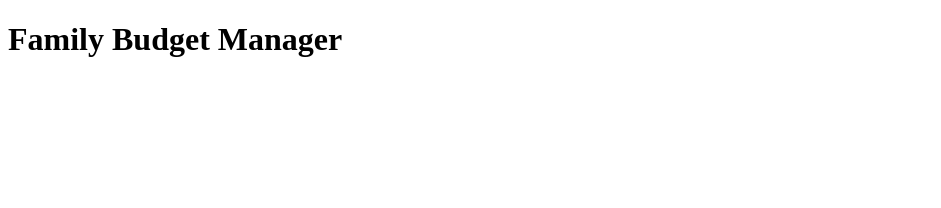
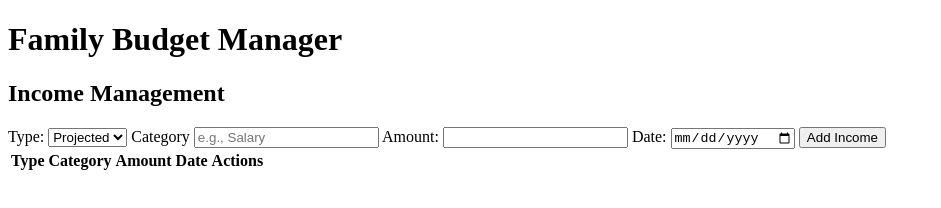
Before and after one commit to Kumagai6824/household-expenses-managing-api, a plain HTML site: page frontend/index.html in a window 1280 px wide. Shown: the whole page, without its empty margins (0-941 px from the left). Drawn offline with Linux system fonts and the light colour scheme.

Commit message:
adding income management front end design to index.html

```diff
--- a/frontend/index.html
+++ b/frontend/index.html
@@ -11,7 +11,38 @@
     <h1>Family Budget Manager</h1>
 </header>
 <main id="app">
-    <!-- Main content goes here -->
+    <section id="income-section">
+        <h2>Income Management</h2>
+        <form id="income-form">
+            <label for="type">Type:</label>
+            <select id="type" name="type">
+                <option value="projected">Projected</option>
+                <option value="actual">Actual</option>
+            </select>
+            <label for="category">Category</label>
+            <input type="text" id="category" name="category" placeholder="e.g., Salary">
+            <label for="amount">Amount:</label>
+            <input type="number" id="amount" name="amount">
+            <label for="date">Date:</label>
+            <input type="date" id="date" name="date">
+            <button type="submit">Add Income</button>
+        </form>
+        <table id="income-table">
+            <thead>
+            <tr>
+                <th>Type</th>
+                <th>Category</th>
+                <th>Amount</th>
+                <th>Date</th>
+                <th>Actions</th>
+            </tr>
+            </thead>
+            <tbody>
+            <!-- Income entries will appear here -->
+            </tbody>
+        </table>
+    </section>
+
 </main>
 <script src="js/app.js"></script>
 </body>
```
